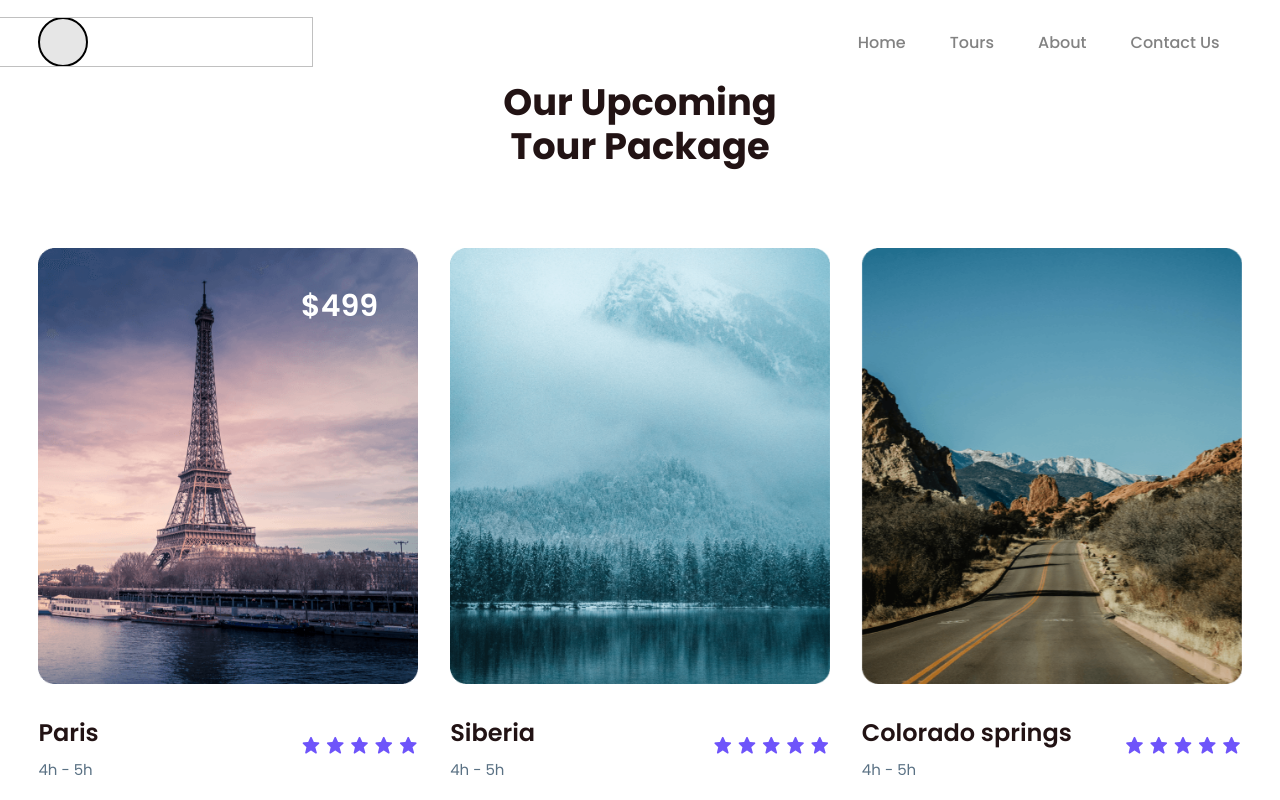
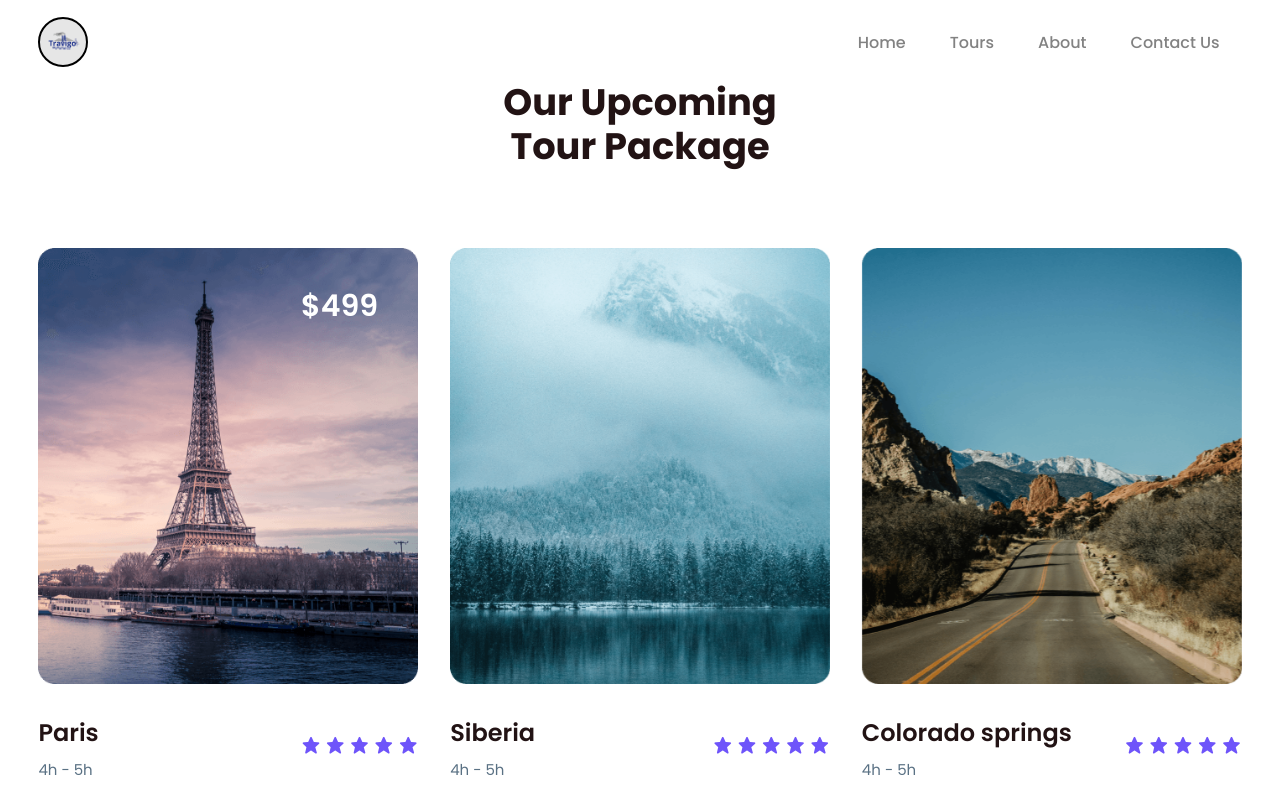
Before and after one commit to WalidElmiloudi/Travigo-project, a plain HTML site: page tour.html in a window 1280 px wide. Shown: the top 800 px of the page. Drawn offline with nearby package versions, Linux system fonts and the light colour scheme; the site is published under a folder, as on GitHub Pages, so addresses that start at the root find nothing.

Commit message:
Update tour.html

```diff
--- a/tour.html
+++ b/tour.html
@@ -19,7 +19,7 @@
 
 <body>
 	<header class="nav-logo">
-		<div class="logo-bg"><img class="logo" src="/img/travigo-logo-removebg-preview.png"></div>
+		<div class="logo-bg"><img class="logo" src="img/travigo-logo-removebg-preview.png"></div>
 		<div class="bx bx-menu" id="menu-icon"></div>
 
 		<ul class="navbar">
```
